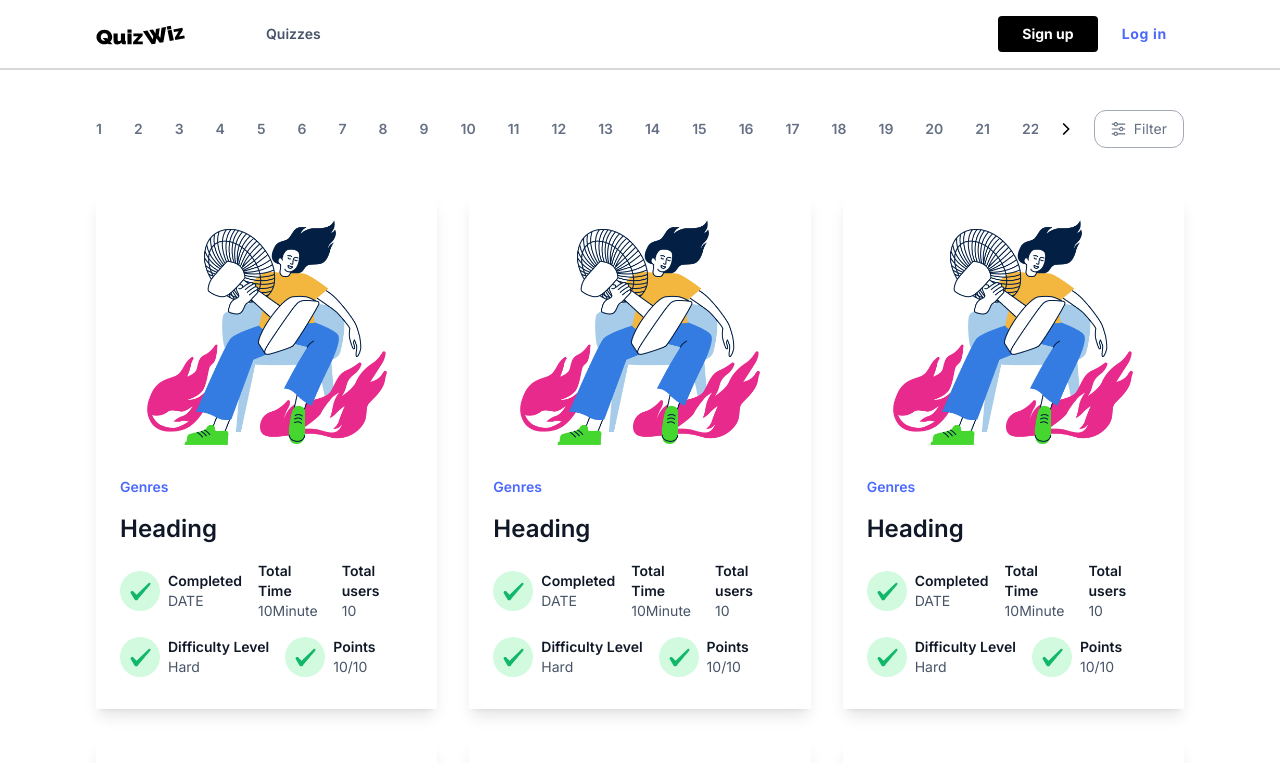
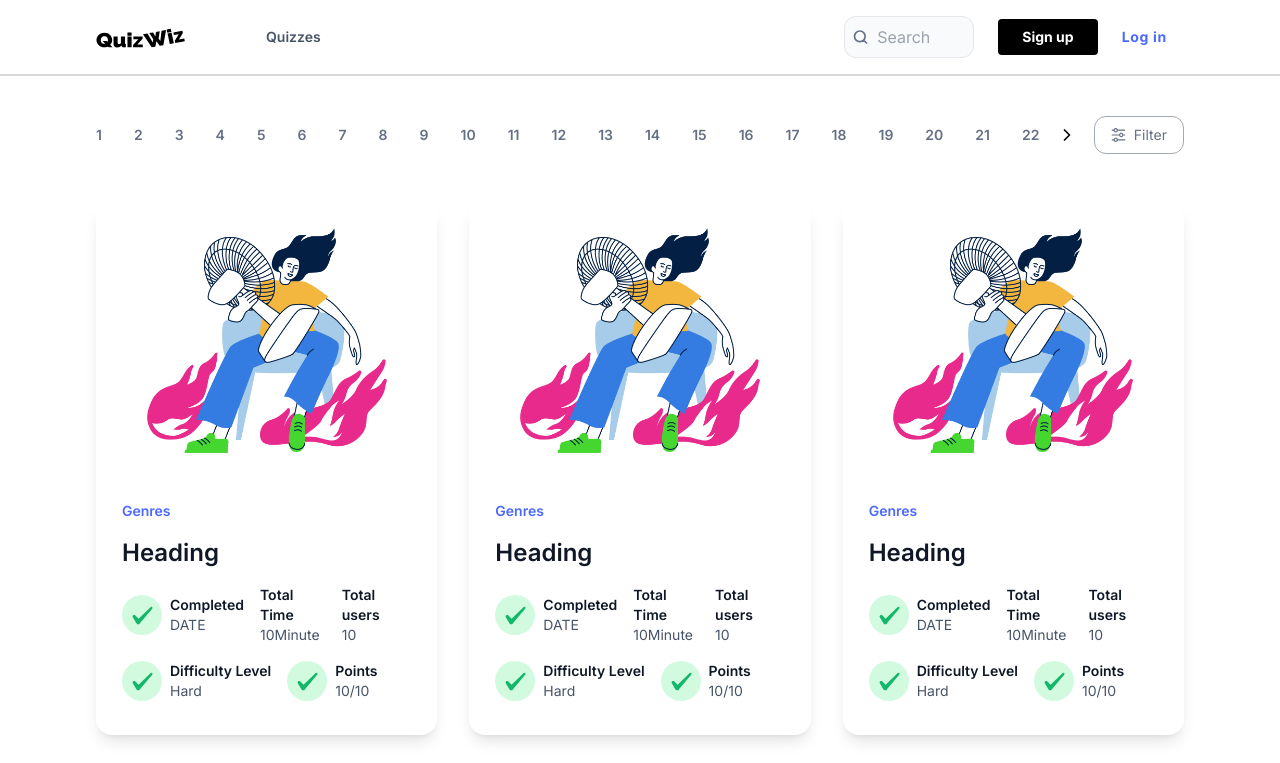
Before and after one commit to iraklikeche/quiz-wiz-front, a Vue app: page /quizzes in a window 1280 px wide. Shown: the top 763 px of the page. Built offline with nearby package versions, Linux system fonts and the light colour scheme.

Commit message:
style:add hover effects

```diff
--- a/src/components/Card.vue
+++ b/src/components/Card.vue
@@ -1,11 +1,18 @@
 <template>
-  <div class="flex flex-col shadow-lg p-6 pb-8">
+  <div
+    class="group flex flex-col shadow-lg p-6 pb-8 border-2 border-black rounded-2xl border-transparent hover:border-black"
+  >
     <div class="w-full flex items-center justify-center">
       <img :src="resetImage" class="max-w-60 max-h-60" />
     </div>
-    <div class="flex flex-col gap-4 mt-8">
+    <div class="flex flex-col gap-4 mt-12">
       <p class="text-custom-blue text-sm font-semibold">Genres</p>
-      <h2 class="text-[#101828] font-semibold text-2xl">Heading</h2>
+      <div class="flex justify-between items-center">
+        <h2 class="text-[#101828] font-semibold text-2xl">Heading</h2>
+        <span class="opacity-0 group-hover:opacity-100"
+          ><ArrowTilted :stroke="'black'" :width="'16'" />
+        </span>
+      </div>
 
       <div class="flex gap-4">
         <InfoDisplay label="Completed" value="DATE">
@@ -30,11 +37,13 @@
 import InfoDisplay from '@/components/icons/InfoDisplay.vue'
 import resetImage from '@/assets/imgs/sessions/reset.png'
 import Complete from '@/components/icons/Complete.vue'
+import ArrowTilted from '@/components/icons/ArrowTilted.vue'
 
 export default {
   components: {
     InfoDisplay,
-    Complete
+    Complete,
+    ArrowTilted
   },
   data() {
     return {
@@ -43,3 +52,4 @@ export default {
   }
 }
 </script>
+import ArrowTiltedVue from '@/components/icons/ArrowTilted.vue'
--- a/src/components/Header.vue
+++ b/src/components/Header.vue
@@ -10,7 +10,7 @@
         >Quizzes</RouterLink
       >
     </div>
-    <div class="flex gap-6">
+    <div class="flex gap-6 items-center">
       <slot />
       <RouterLink
         :to="{ name: 'register' }"
--- a/src/components/icons/ArrowTilted.vue
+++ b/src/components/icons/ArrowTilted.vue
@@ -1,11 +1,32 @@
 <template>
-  <svg width="29" height="29" viewBox="0 0 29 29" fill="none" xmlns="http://www.w3.org/2000/svg">
+  <svg
+    :width="width"
+    height="29"
+    viewBox="0 0 29 29"
+    fill="none"
+    xmlns="http://www.w3.org/2000/svg"
+  >
     <path
       d="M2 27L27 2M27 2H2M27 2V27"
-      stroke="white"
+      :stroke="stroke"
       stroke-width="4"
       stroke-linecap="round"
       stroke-linejoin="round"
     />
   </svg>
 </template>
+
+<script>
+export default {
+  props: {
+    stroke: {
+      type: String,
+      default: 'white'
+    },
+    width: {
+      type: String,
+      default: '29'
+    }
+  }
+}
+</script>
--- /dev/null
+++ b/src/components/icons/Close.vue
@@ -0,0 +1,8 @@
+<template>
+  <svg width="10" height="10" viewBox="0 0 10 10" fill="none" xmlns="http://www.w3.org/2000/svg">
+    <path
+      d="M8.99988 0.999879C8.87486 0.874898 8.70532 0.804688 8.52854 0.804688C8.35177 0.804688 8.18223 0.874898 8.05721 0.999879L4.99988 4.05721L1.94255 0.999879C1.81753 0.874898 1.64799 0.804688 1.47121 0.804688C1.29444 0.804688 1.1249 0.874898 0.999879 0.999879C0.874898 1.1249 0.804688 1.29444 0.804688 1.47121C0.804688 1.64799 0.874898 1.81753 0.999879 1.94255L4.05721 4.99988L0.999879 8.05721C0.874898 8.18223 0.804688 8.35177 0.804688 8.52854C0.804688 8.70532 0.874898 8.87486 0.999879 8.99988C1.1249 9.12486 1.29444 9.19507 1.47121 9.19507C1.64799 9.19507 1.81753 9.12486 1.94255 8.99988L4.99988 5.94254L8.05721 8.99988C8.18223 9.12486 8.35177 9.19507 8.52854 9.19507C8.70532 9.19507 8.87486 9.12486 8.99988 8.99988C9.12486 8.87486 9.19507 8.70532 9.19507 8.52854C9.19507 8.35177 9.12486 8.18223 8.99988 8.05721L5.94254 4.99988L8.99988 1.94255C9.12486 1.81753 9.19507 1.64799 9.19507 1.47121C9.19507 1.29444 9.12486 1.1249 8.99988 0.999879Z"
+      fill="#667085"
+    />
+  </svg>
+</template>
--- /dev/null
+++ b/src/components/icons/Search.vue
@@ -0,0 +1,11 @@
+<template>
+  <svg width="17" height="16" viewBox="0 0 17 16" fill="none" xmlns="http://www.w3.org/2000/svg">
+    <path
+      d="M14.5 14L11.6 11.1M13.1667 7.33333C13.1667 10.2789 10.7789 12.6667 7.83333 12.6667C4.88781 12.6667 2.5 10.2789 2.5 7.33333C2.5 4.38781 4.88781 2 7.83333 2C10.7789 2 13.1667 4.38781 13.1667 7.33333Z"
+      stroke="#667085"
+      stroke-width="1.66667"
+      stroke-linecap="round"
+      stroke-linejoin="round"
+    />
+  </svg>
+</template>
--- a/src/components/icons/SliderArrow.vue
+++ b/src/components/icons/SliderArrow.vue
@@ -1,5 +1,12 @@
 <template>
-  <svg width="100" height="38" viewBox="0 0 38 38" fill="none" xmlns="http://www.w3.org/2000/svg">
+  <svg
+    width="38"
+    height="38"
+    viewBox="0 0 38 38"
+    fill="none"
+    xmlns="http://www.w3.org/2000/svg"
+    class="hover:bg-border-gray rounded-full transition-all"
+  >
     <g filter="url(#filter0_b_1057_87349)">
       <path
         d="M16.5 24L21.5 19L16.5 14"
--- a/src/views/QuizzesView.vue
+++ b/src/views/QuizzesView.vue
@@ -1,5 +1,27 @@
 <template>
-  <Header />
+  <Header>
+    <div class="relative bg-[#f9fafb] rounded-xl">
+      <div class="absolute left-2 top-1/2 transform -translate-y-1/2">
+        <Search />
+      </div>
+      <div class="flex items-center border rounded-xl">
+        <input
+          type="text"
+          placeholder="Search"
+          @focus="isFocused = true"
+          @blur="isFocused = false"
+          class="outline-none pl-8 py-2 rounded-xl bg-transparent w-32 transition-all duration-300 focus:w-[21.5rem]"
+        />
+        <button
+          class="bg-white py-[0.9rem] px-4 rounded-r-xl border-l"
+          @click="closeInput"
+          v-show="isFocused"
+        >
+          <Close />
+        </button>
+      </div>
+    </div>
+  </Header>
   <div class="px-24">
     <div class="flex gap-2 pt-10 items-center justify-between">
       <ul class="flex gap-8 overflow-x-scroll">
@@ -11,12 +33,14 @@
           {{ genre }}
         </li>
       </ul>
-      <SliderArrow />
+      <button>
+        <SliderArrow />
+      </button>
       <button
-        class="flex gap-2 items-center border border-custom-light-gray border-opacity-60 py-2 px-4 rounded-xl"
+        class="group flex gap-2 items-center border border-custom-light-gray border-opacity-60 py-2 px-4 rounded-xl hover:bg-[#4B69FD] hover:bg-opacity-10 hover:scale-105 hover:border-custom-blue"
       >
         <Filter />
-        <span class="text-sm text-custom-light-gray">Filter</span>
+        <span class="text-sm text-custom-light-gray group-hover:text-custom-blue">Filter</span>
       </button>
     </div>
     <div class="grid grid-cols-3 justify-between mt-12 gap-8">
@@ -48,6 +72,8 @@ import Filter from '@/components/icons/Filter.vue'
 import resetImage from '@/assets/imgs/sessions/reset.png'
 import Card from '@/components/Card.vue'
 import ArrowDown from '@/components/icons/ArrowDown.vue'
+import Search from '@/components/icons/Search.vue'
+import Close from '@/components/icons/Close.vue'
 
 export default {
   components: {
@@ -56,11 +82,19 @@ export default {
     SliderArrow,
     Filter,
     Card,
-    ArrowDown
+    ArrowDown,
+    Search,
+    Close
   },
   data() {
     return {
-      resetImage
+      resetImage,
+      isFocused: false
+    }
+  },
+  methods: {
+    closeInput() {
+      console.log('Button is Clicked')
     }
   }
 }
```
